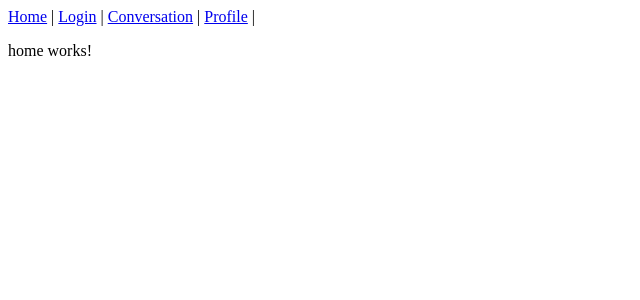
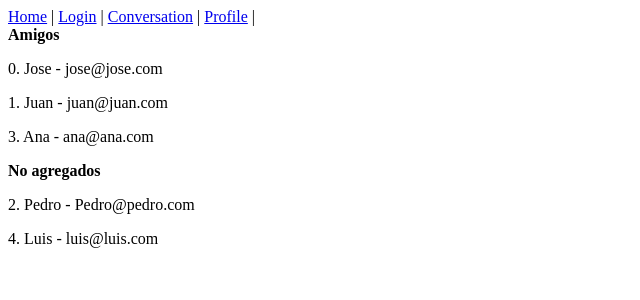
Before and after one commit to Egojose/platzinger, an Angular app: page / in a window 1280 px wide. Shown: the top 300 px of the page, without its empty margins (0-640 px from the left). Built offline with nearby package versions, Linux system fonts and the light colour scheme.

Commit message:
ng if y ng for para iteraciones de usuarios en html

```diff
--- a/src/app/home/home.component.html
+++ b/src/app/home/home.component.html
@@ -1,3 +1,14 @@
-<p>
-  home works!
-</p>
+<br>
+<b>Amigos</b>
+<ng-container *ngFor="let user of friends; let i = index">
+  <p *ngIf="user.friend">
+    {{i}}. {{user.nick}} - {{user.mail}}
+  </p>
+</ng-container>
+
+<b>No agregados</b>
+<ng-container *ngFor="let user of friends; let i = index">
+  <p *ngIf="!user.friend">
+    {{i}}. {{user.nick}} - {{user.mail}}
+  </p>
+</ng-container>
--- a/src/app/home/home.component.ts
+++ b/src/app/home/home.component.ts
@@ -35,7 +35,7 @@
       subnick: 'hi',
       mail: 'Pedro@pedro.com',
       edad: 25,
-      friend: true,
+      friend: false,
       uid: 3
     };
 
@@ -53,7 +53,7 @@
       subnick: 'lucho',
       mail: 'luis@luis.com',
       edad: 38,
-      friend: true,
+      friend: false,
       uid: 5
     };
     this.friends = [myUser1, myUser2, myUser3, myUser4, myUser5]
```
